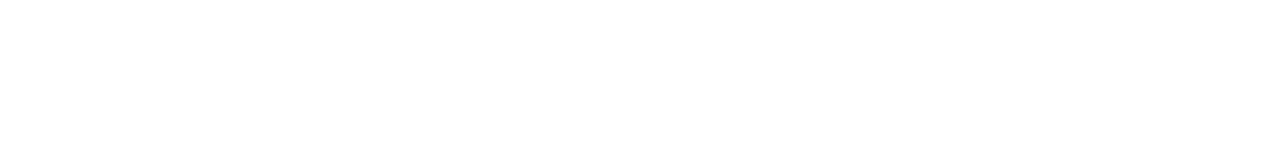
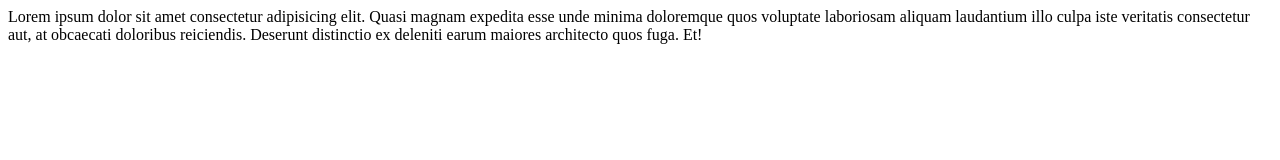
Before and after one commit to iiribarren/conflicts, a plain HTML site: page index.html in a window 1280 px wide. Drawn offline with Linux system fonts and the light colour scheme.

Commit message:
paragraph

```diff
--- a/index.html
+++ b/index.html
@@ -6,6 +6,6 @@
     <title>title</title>
 </head>
 <body>
-
+    <p>Lorem ipsum dolor sit amet consectetur adipisicing elit. Quasi magnam expedita esse unde minima doloremque quos voluptate laboriosam aliquam laudantium illo culpa iste veritatis consectetur aut, at obcaecati doloribus reiciendis. Deserunt distinctio ex deleniti earum maiores architecto quos fuga. Et!</p>
 </body>
 </html>
```
